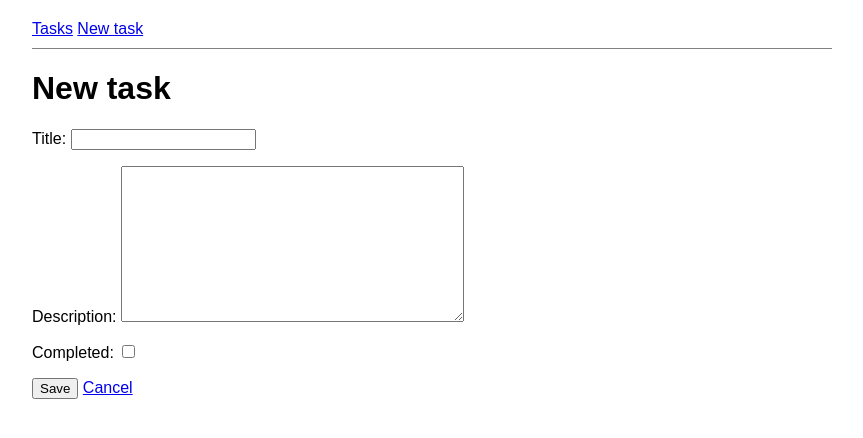
After one commit to Tulsidai/cse3101-todo-lab, a Django app: page /tasks/new/ in a window 1280 px wide. The commit adds this page. Shown: the top 438 px of the page, without its empty margins (208-1071 px from the left). Run offline with Django 5.2, Linux system fonts and the light colour scheme.

Commit message:
Add create task form

```diff
--- /dev/null
+++ b/tasks/forms.py
@@ -0,0 +1,9 @@
+from django import forms
+from .models import Todo
+
+
+class TodoForm(forms.ModelForm):
+
+    class Meta:
+        model = Todo
+        fields = ['title', 'description',  'completed']
--- a/tasks/templates/tasks/task_detail.html
+++ b/tasks/templates/tasks/detail.html
@@ -1,4 +1,4 @@
-{% extends "tasks/base.html" %}
+{% extends "tasks/layout.html" %}
 {% block title %}{{ task.title }}{% endblock %}
 {% block content %}
 <h1>{{ task.title }}</h1>
--- /dev/null
+++ b/tasks/templates/tasks/form.html
@@ -0,0 +1,15 @@
+
+{% extends "tasks/layout.html" %}
+{% block title %}New task{% endblock %}
+
+{% block content %}
+<h1>New task</h1>
+<form method="post"  action="{% url 'task_create' %}">
+  {% csrf_token %}
+
+  {{ form.as_p}}
+  <button type="submit" >Save</button>
+  <a href="{% url 'task_list' %}">Cancel</a>
+</form>
+
+{% endblock %}
--- a/tasks/templates/tasks/task_list.html
+++ b/tasks/templates/tasks/index.html
@@ -1,4 +1,4 @@
-{% extends "tasks/base.html" %}
+{% extends "tasks/layout.html" %}
 {% block title %}Tasks{% endblock %}
 {% block content %}
 <h1>Tasks</h1>
--- a/tasks/templates/tasks/base.html
+++ b/tasks/templates/tasks/layout.html
@@ -22,6 +22,7 @@
   <body>
     <nav>
       <a href="{% url 'task_list' %}">Tasks</a>
+      <a href="{% url 'task_create' %}">New task</a>
     </nav>
     {% block content %}{% endblock %}
   </body>
--- a/tasks/urls.py
+++ b/tasks/urls.py
@@ -6,4 +6,5 @@ urlpatterns = [
     path("", views.home, name="home"),
     path("tasks/", views.task_list, name="task_list"),
     path("tasks/<int:pk>/", views.task_detail, name="task_detail"),
+    path('tasks/new/', views.task_create, name="task_create"),
 ]
--- a/tasks/views.py
+++ b/tasks/views.py
@@ -1,22 +1,38 @@
 from django.shortcuts import get_object_or_404, redirect, render
-from django.views.decorators.http import require_GET
+from django.views.decorators.http import require_GET, require_http_methods
 
+from .forms import TodoForm
 from .models import Todo
 
 
 # Create your views here.
 @require_GET
 def home(request):
-    return redirect("task_list")
-
+    return redirect ("task_list")
 
 @require_GET
 def task_list(request):
     tasks = Todo.objects.all()
-    return render(request, "tasks/task_list.html", {"tasks": tasks})
+    return render(request, 'tasks/task_list.html', { "tasks":tasks })
 
 
 @require_GET
 def task_detail(request, pk):
-    task = get_object_or_404(Todo, pk=pk)
-    return render(request, "tasks/task_detail.html", {"task": task})
+    task = get_object_or_404(Todo, pk = pk)
+    return render(request,"tasks/task_detail.html", {'task': task})
+
+
+
+@require_http_methods(["GET", "POST"])
+def task_create(request):
+    if request.method == 'POST':
+        form = TodoForm( request.POST )
+        if form.is_valid():
+            form.save()
+            return redirect("task_list" )
+
+        # show the form again with the errors
+        return render(request, 'tasks/form.html', {"form": form},status=400)
+    form = TodoForm()
+
+    return render (request, "tasks/form.html", {'form':form})
```
